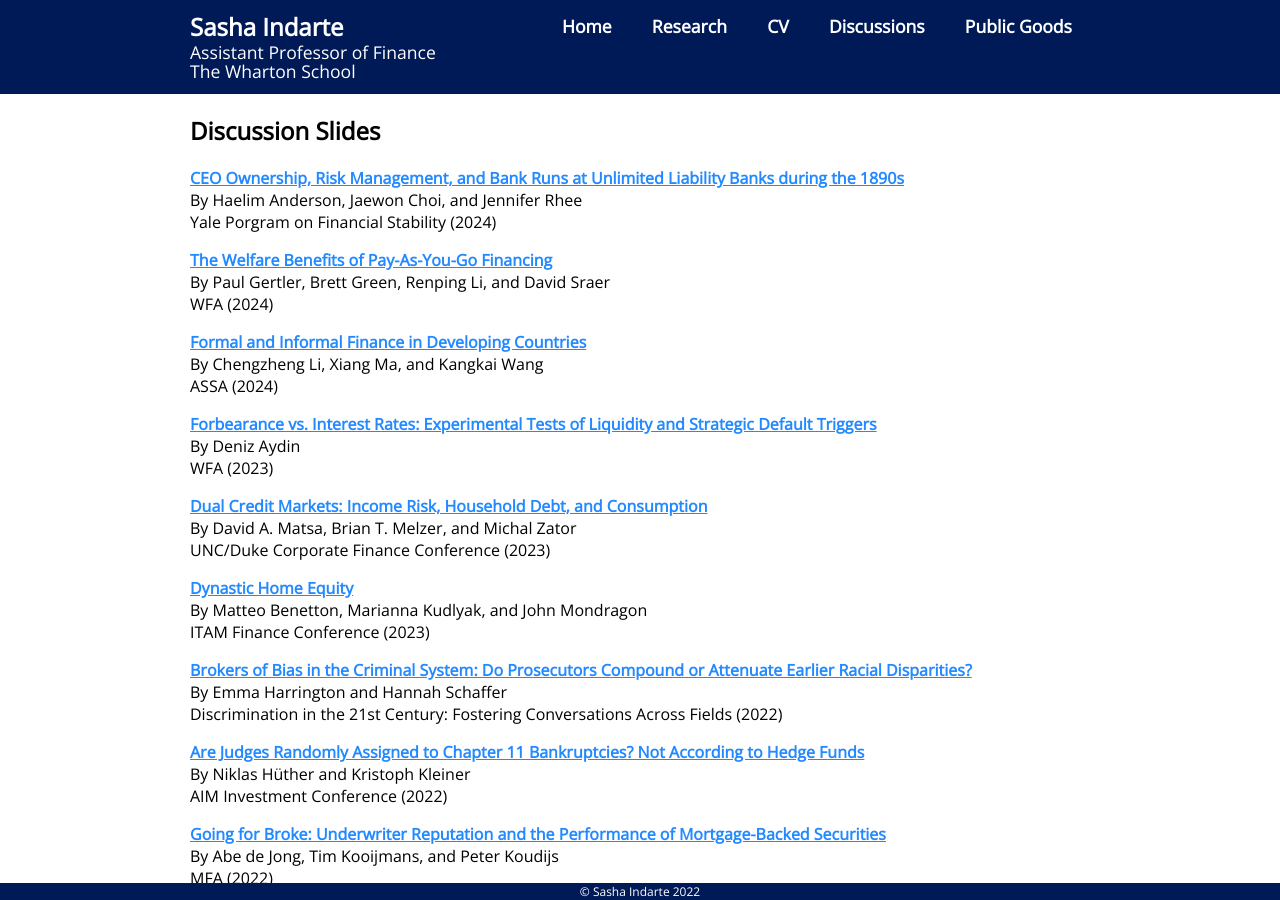
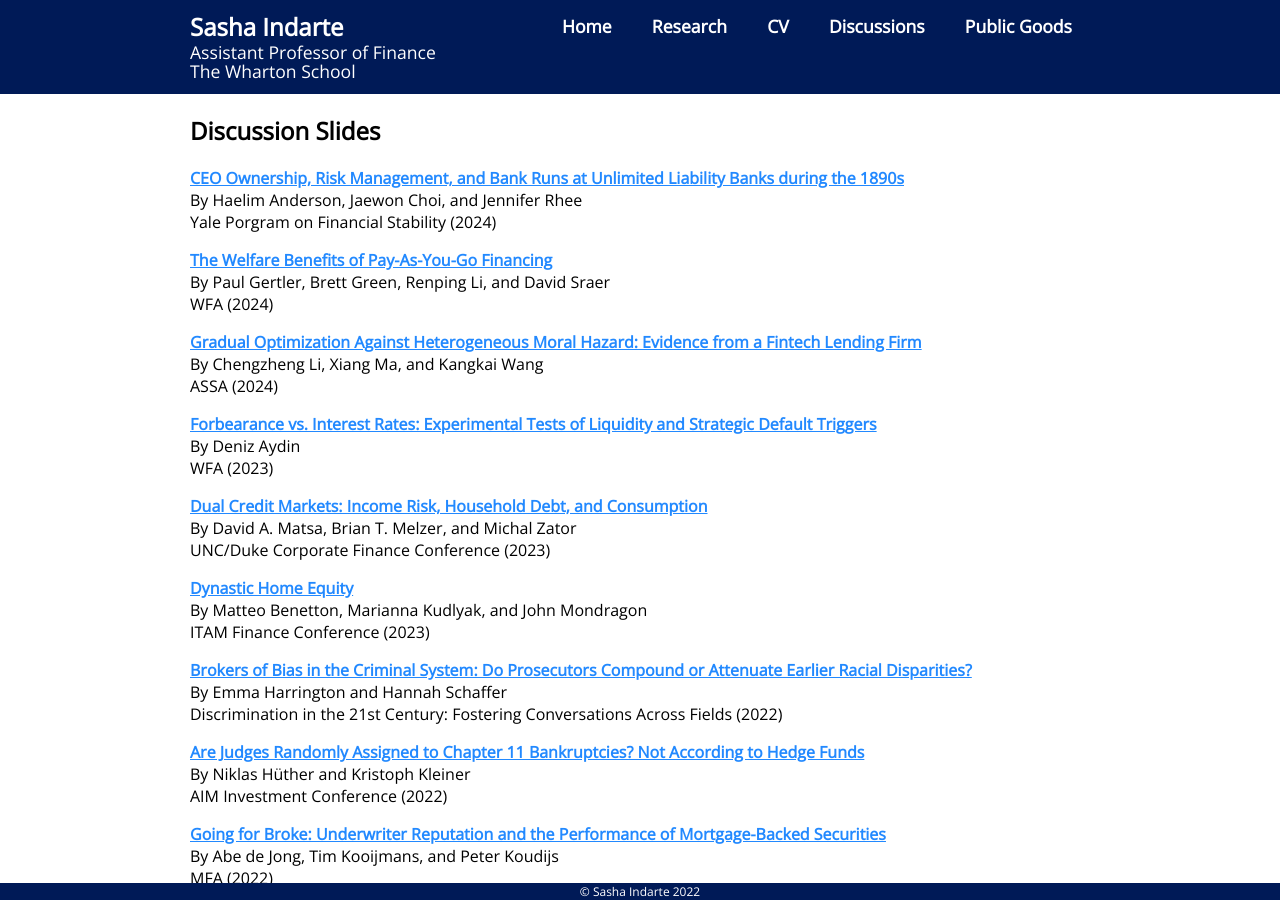
Before and after one commit to sashaindarte/sashaindarte.github.io, a Jekyll site: the page built from discussions/index.html, in a window 1280 px wide and 900 px high. Built offline with Jekyll 4.4.1, drawn with Linux system fonts in a browser that asks for light colours.

Commit message:
Update index.html

```diff
--- a/discussions/index.html
+++ b/discussions/index.html
@@ -26,7 +26,7 @@ title: Sasha Indarte - Discussions
 		</p>
 
 		<p> <a href = "https://sashaindarte.github.io/discussions/SI_discussion_of_LMW_moral_hazard.pdf">
-			<u>Formal and Informal Finance in Developing Countries</u></a>
+			<u>Gradual Optimization Against Heterogeneous Moral Hazard: Evidence from a Fintech Lending Firm</u></a>
 			<br>
 			By Chengzheng Li, Xiang Ma, and Kangkai Wang
 			<br>
```
